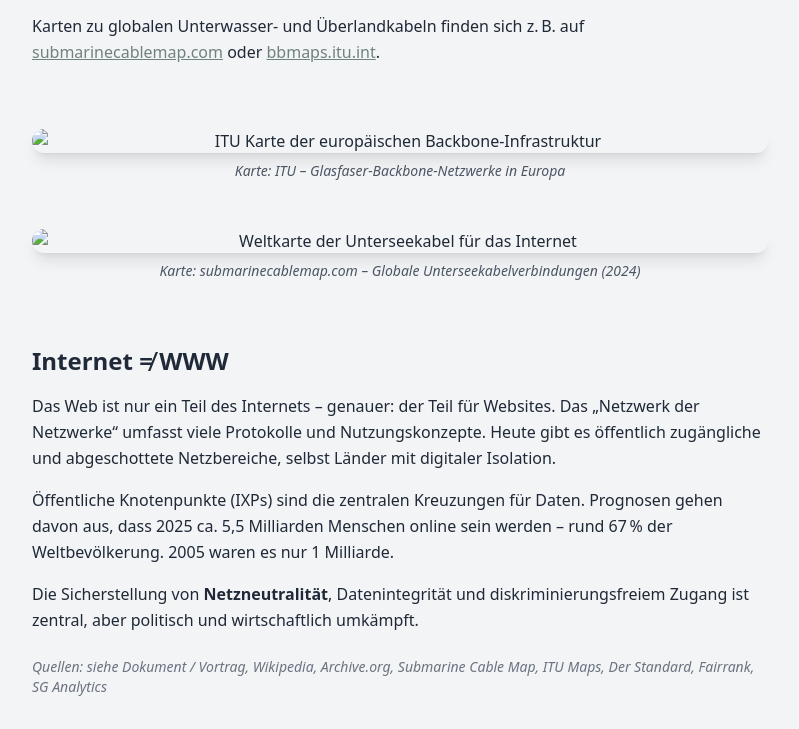
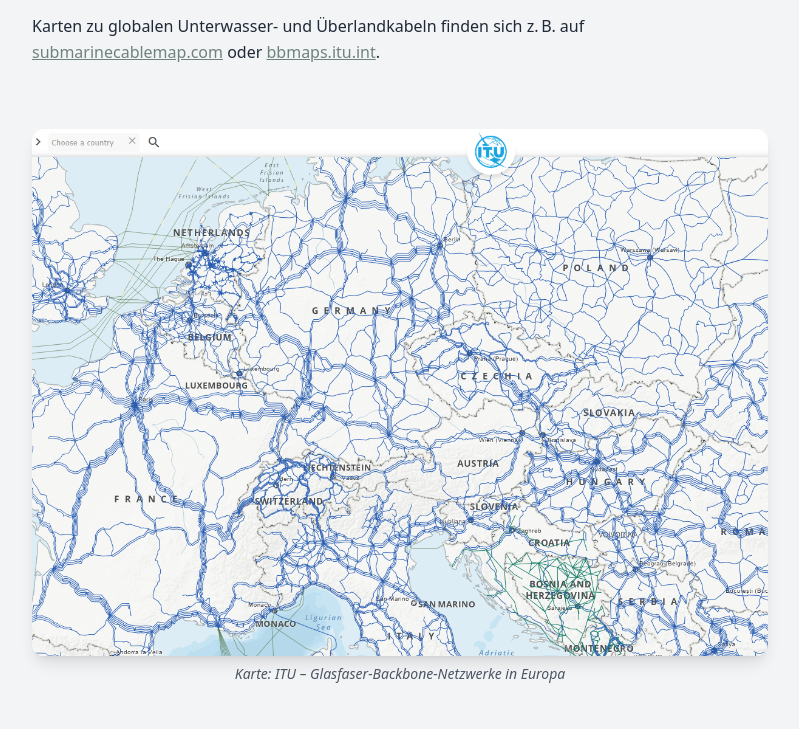
Before and after one commit to frau-hanna/frau-hanna.github.io, a plain HTML site: page daten1.html in a window 1280 px wide. Shown: the part 1829-2558 px from the top of the page, without its empty margins (240-1039 px from the left). Drawn offline with nearby package versions, Linux system fonts and the light colour scheme.

Commit message:
modified:   daten1.html 	renamed:    "images/2025-03-18 14_52_01-ITU - Infrastructure Connectivity Map \342\200\223 Mozilla Firefox.png" -> images/2025-03-18 14_52_01-ITU - Infrastructure Connectivity Map.png

```diff
--- a/daten1.html
+++ b/daten1.html
@@ -62,7 +62,7 @@
   <main class="max-w-3xl mx-auto py-16 px-4">
 
     <p class="mb-4 leading-relaxed">
-      1946 wurde eine Kurzgeschichte des Science-Fiction-Autors Murray Leinster veröffentlicht: <em>„A Logic Named Joe“</em>. Ein Auszug daraus:
+      <strong>1946</strong> wurde eine Kurzgeschichte des Science-Fiction-Autors Murray Leinster veröffentlicht: <em>„A Logic Named Joe“</em>. Ein Auszug daraus:
       <br>
       <blockquote class="border-l-4 border-battleship pl-4 italic text-gray-700 my-6">
       <strong>[Der Computer]</strong> … erledigt die Verbreitung von vierundneunzig Prozent aller Fernsehprogramme, vermittelt alle Informationen über Wetter, Luftverkehr, Sonderangebote … und dokumentiert jedes geschäftliche Gespräch, jeden Vertrag … Die Computer haben die Welt verändert. Die Computer sind die Zivilisation. Wenn wir die Computer abschalten, fallen wir in eine Art von Zivilisation zurück, von der wir vergessen haben, wie sie geht.
@@ -113,7 +113,7 @@
 
     <!-- ITU Backbone Map -->
     <div class="text-center">
-      <img src="images/2025-03-18_ITU-Infrastructure-Map.png"
+      <img src="images/2025-03-18 14_52_01-ITU - Infrastructure Connectivity Map.png"
         alt="ITU Karte der europäischen Backbone-Infrastruktur"
         class="mx-auto rounded-xl shadow-lg w-full max-w-3xl">
       <figcaption class="mt-2 text-sm text-gray-600 italic">
@@ -123,7 +123,7 @@
 
     <!-- Submarine Cable Map -->
     <div class="text-center">
-      <img src="images/2025-03-18_Submarine-Cable-Map.png"
+      <img src="images/2025-03-18 14_27_02-Submarine Cable Map.png"
         alt="Weltkarte der Unterseekabel für das Internet"
         class="mx-auto rounded-xl shadow-lg w-full max-w-4xl">
       <figcaption class="mt-2 text-sm text-gray-600 italic">
```
Also changed, not shown: images/2025-03-18 14_52_01-ITU - Infrastructure Connectivity Map.png (renamed from images/2025-03-18 14_52_01-ITU - Infrastructure Connectivity Map – Mozilla Firefox.png).
